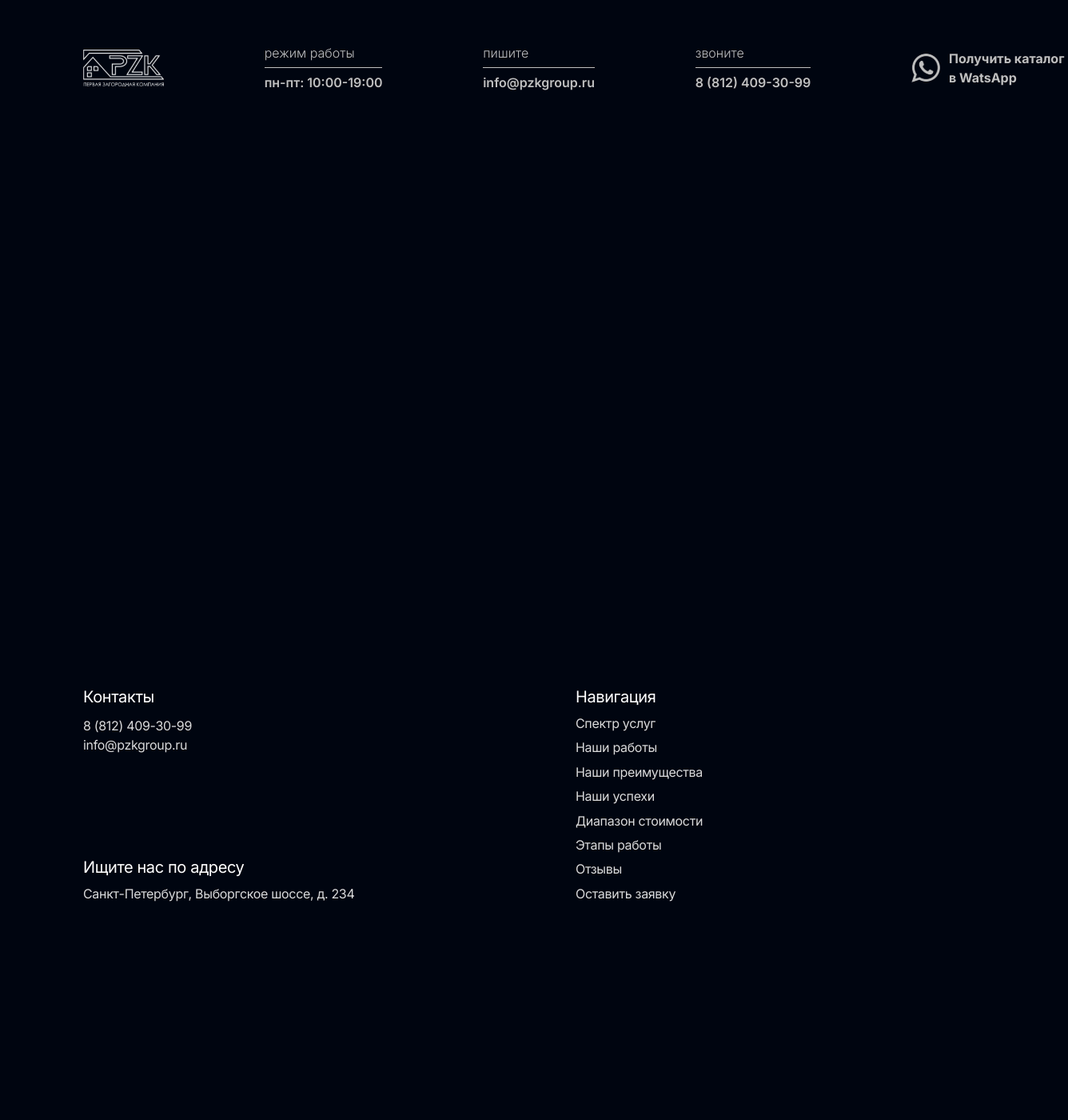
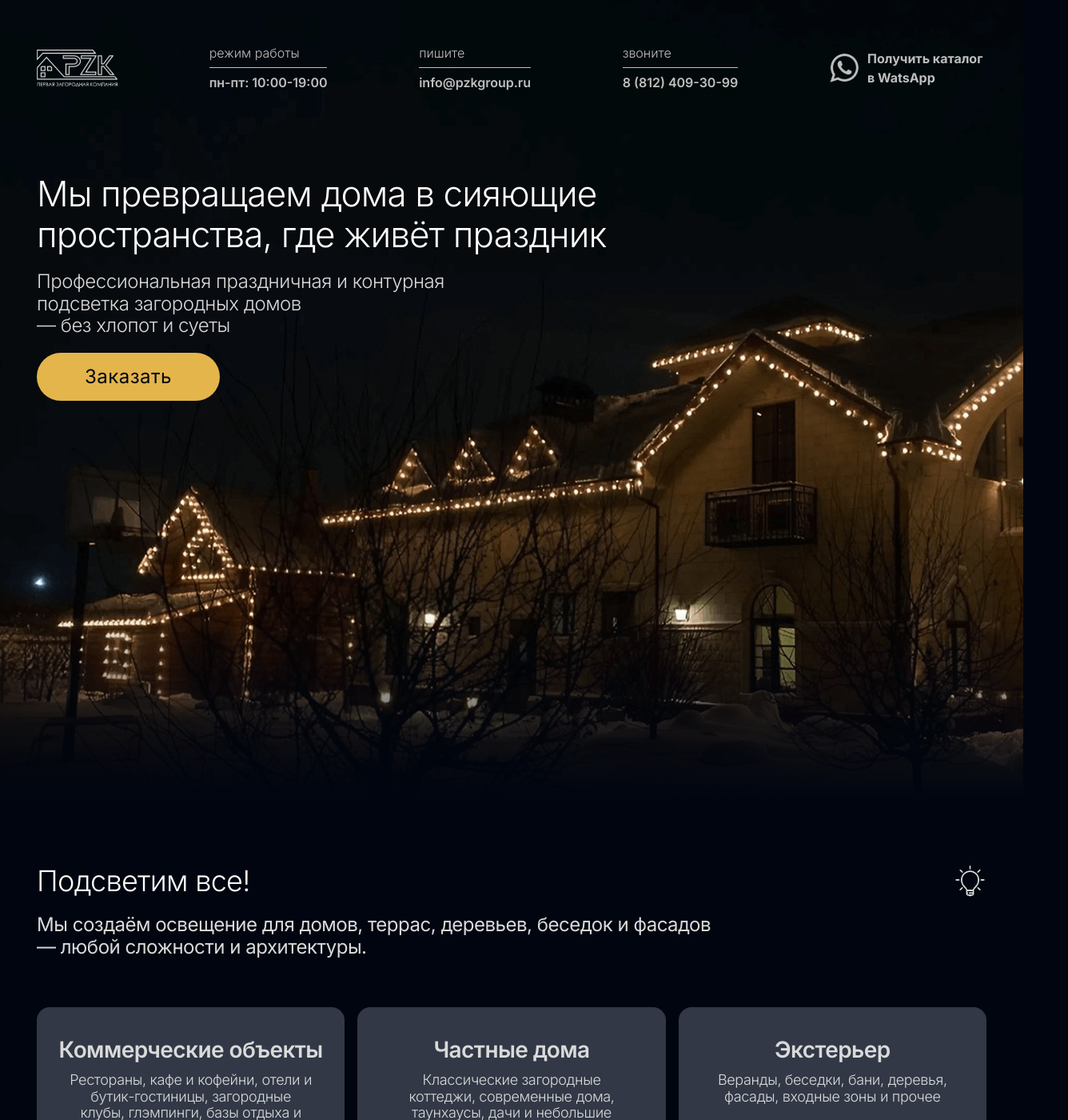
Before and after one commit to AlexandrNikolaenko/pzk-site, a Next.js app: page / in a window 1280 px wide. Shown: the top 1400 px of the page at 80% size, 1336 px wide, since content can reach past the window. Before the commit the page ends 1197 px from the top, so only its background shows below. Built offline with nearby package versions, Linux system fonts and the light colour scheme.

Commit message:
feat:add first and second sections

```diff
--- a/app/page.tsx
+++ b/app/page.tsx
@@ -1,8 +1,37 @@
+import AccentButton from "@/components/button/accent-button";
+import ServiceCard from "@/components/main/service-card";
+import Image from "next/image";
+
 export default function Home() {
   return (
    <main>
-    <section>
-
+    <section className="h-screen w-full relative z-0">
+      <div className="wrapper pt-[217px] max-[1100px]:pt-[178px] max-[550px]:pt-[155px]">
+        <div className="flex flex-col gap-5">
+          <h1 className="max-w-[977px] text-[44px] max-[1100px]:text-[36px] max-[550px]:text-[28px] text-white font-light leading-[115.1%] tracking-[-.02em]">Мы превращаем дома в сияющие пространства, где живёт праздник</h1>
+          <p className="max-w-[550px] text-2xl max-[550px]:text-base text-[#DADADA] font-light leading-[115.1%] tracking-[-.02em]">
+            Профессиональная праздничная и контурная подсветка загородных домов <br/>
+— без хлопот и суеты
+          </p>
+          <AccentButton >Заказать</AccentButton>
+        </div>
+      </div>
+      <div className="absolute h-[234px] w-full bottom-0 bg-linear-to-b from-transparent to-background">
+      </div>
+    </section>
+    <section id="service" className="wrapper flex flex-col gap-[61px] pt-[81px] pb-28 max-[1100px]:pb-[76px] max-md:pb-[34px]">
+      <div className="flex justify-between items-start">
+        <div className="flex flex-col gap-5 w-full max-w-[868px]">
+          <h2 className="text-[36px] text-white font-light leading-[115.1%] tracking-[-.02em]">Подсветим все!</h2>
+          <p className="text-2xl text-[#DADADA] font-normal leading-[115.1%] tracking-[-.02em]">Мы создаём освещение для домов, террас, деревьев, беседок и фасадов — любой сложности и архитектуры.</p>
+        </div>
+        <Image src={'/lamp-icon.svg'} alt="light" width={41} height={41}/>
+      </div>
+      <div className="flex flex-nowrap max-md:flex-col gap-4 max-md:gap-5 items-center">
+        <ServiceCard title="Коммерческие объекты" body="Рестораны, кафе и кофейни, отели и бутик-гостиницы, загородные клубы, глэмпинги, базы отдыха и коттеджные посёлки"/>
+        <ServiceCard title="Частные дома" body="Классические загородные коттеджи, современные дома, таунхаусы, дачи и небольшие загородные дома"/>
+        <ServiceCard title="Экстерьер" body="Веранды, беседки, бани, деревья, фасады, входные зоны и прочее"/>
+      </div>
     </section>
    </main>
   );
--- /dev/null
+++ b/components/button/accent-button.tsx
@@ -0,0 +1,11 @@
+'use client'
+
+import { ReactNode } from "react";
+
+export default function AccentButton({onClick=() => {}, children}: {onClick?: () => void, children: ReactNode}) {
+  return (
+    <button onClick={onClick} className="py-4 px-[60px] rounded-full bg-accent text-background w-fit text-2xl leading-[115.1%] tracking-[.02em]">
+      {children}
+    </button>
+  )
+}
--- a/components/core/logo.tsx
+++ b/components/core/logo.tsx
@@ -2,6 +2,8 @@ import Image from "next/image";
 
 export default function Logo() {
   return (
-    <Image alt="logo" src={'/logo.svg'} width={101} height={46}/>
+    <div className="relative w-[101px] h-[46px] max-[550px]:w-16 max-[550px]:h-[29px]">
+      <Image alt="logo" src={'/logo.svg'} fill/>
+    </div>
   )
 }
--- a/components/layout/header.tsx
+++ b/components/layout/header.tsx
@@ -4,15 +4,17 @@ import Image from "next/image"
 
 export default function Header() {
   return (
-    <header className="absolute w-full pt-[54px] top-0">
+    <header className="absolute w-full pt-[54px] top-0 z-50">
       <div className="wrapper flex items-center justify-between">
         <Logo />
         <ContactBlock title="режим работы" contact="пн-пт: 10:00-19:00" href="/#"/>
         <ContactBlock title="пишите" contact="info@pzkgroup.ru" href="mailto:info@pzkgroup.ru"/>
         <ContactBlock title="звоните" contact="8 (812) 409-30-99" href="tel:+78124093099"/>
         <Link href={'/#form'} className="flex items-center gap-[11px]">
-          <Image src={'/whatsapp-icon.svg'} alt="whatsapp" width={36} height={36}/>
-          <span className="max-w-[149px] text-[#BFBFBF] text-base font-bold">Получить каталог в WatsApp</span>
+        <div className="relative w-9 max-[1100px]:w-[30px] max-[550px]:w-[25px] aspect-square">
+          <Image src={'/whatsapp-icon.svg'} alt="whatsapp" fill/>
+        </div>
+          <span className="max-w-[149px] max-[1100px]:max-w-[115px] max-[550px]:max-w-[93px] text-[#BFBFBF] text-base max-[1100px]:text-xs max-[550px]:text-[10px] font-bold">Получить каталог в WatsApp</span>
         </Link>
       </div>
     </header>
@@ -21,10 +23,10 @@ export default function Header() {
 
 function ContactBlock({title, contact, href}: {title: string, contact: string, href: string}) {
   return (
-    <div className="flex flex-col gap-1.5 ">
-      <span className="text-[#BFBFBF] text-base font-light">{title}</span>
+    <div className={`flex flex-col gap-1.5 max-[550px]:gap-1 ${title != 'звоните' && 'max-md:hidden'}`}>
+      <span className="text-[#BFBFBF] text-base max-[1100px]:text-xs max-[550px]:text-[10px] font-light">{title}</span>
       <div className="w-full h-px min-h-px bg-[#BFBFBF]"></div>
-      <Link href={href} className="text-[#BFBFBF] text-base font-semibold">{contact}</Link>
+      <Link href={href} className="text-[#BFBFBF] text-base max-[1100px]:text-xs max-[550px]:text-[10px] font-semibold">{contact}</Link>
     </div>
   )
 }
--- /dev/null
+++ b/components/main/service-card.tsx
@@ -0,0 +1,11 @@
+export default function ServiceCard({title, body}: {title: string, body:string}) {
+  return (
+    <div className="relative h-[200px] min-h-[125px] max-[1200px]:h-[125px] max-md:h-auto max-md:px-4 w-full rounded-2xl bg-secondapy py-[37px] max-[1200px]:md:p-[22px] flex flex-col gap-3 max-[1200px]:md:gap-1.5 items-center">
+      <h4 className="text-center text-nowrap max-[440px]:text-wrap text-[#DADADA] text-[28px] max-[1200px]:md:text-base font-semibold leading-[115%] tracking-[-.02em]">{title}</h4>
+      <p className="max-w-[306px] text-center text-[#DADADA] text-[18px] max-[1200px]:md:text-xs font-light leading-[115%] tracking-[-.02em]">{body}</p>
+      <svg className="absolute -bottom-5 left-[50%] translate-x-[-50%]" width="20" height="20" viewBox="0 0 20 20" fill="none" xmlns="http://www.w3.org/2000/svg">
+        <circle cx="10" cy="10" r="10" fill="#E3B54B"/>
+      </svg>
+    </div>
+  )
+}
--- a/styles/global.scss
+++ b/styles/global.scss
@@ -7,6 +7,18 @@ body {
 
 section {
   min-height: 100vh;
+}
+
+section:first-child {
+  min-height: 1000px;
+  background: url('/main-fon.jpg') center bottom no-repeat;
+  background-size: cover;
+
+  @media screen and (max-width: 550px) {
+    min-height: 100vh;
+    background-position: bottom;
+    background-size: cover;
+  }
 }
 
 footer {
@@ -32,11 +44,21 @@ footer {
   margin: 0 auto;
   max-width: 1232px;
   width: 100%;
-}
 
-@media screen and (max-width: 1440px) {
-  .wrapper {
-    margin: 0 104px;
-    width: 100%;
+  @media screen and (max-width: 1440px) {
+    margin: 0;
+    max-width: none;
+    padding-right: 104px;
+    padding-left: 104px;
+  }
+
+  @media screen and (max-width: 1350px) {
+    padding-right: 46px;
+    padding-left: 46px;
+  }
+
+  @media screen and (max-width: 550px) {
+    padding-right: 30px;
+    padding-left: 30px;
   }
 }
```
Also changed, not shown: public/lamp-icon.svg (added), public/main-fon.jpg (added).
